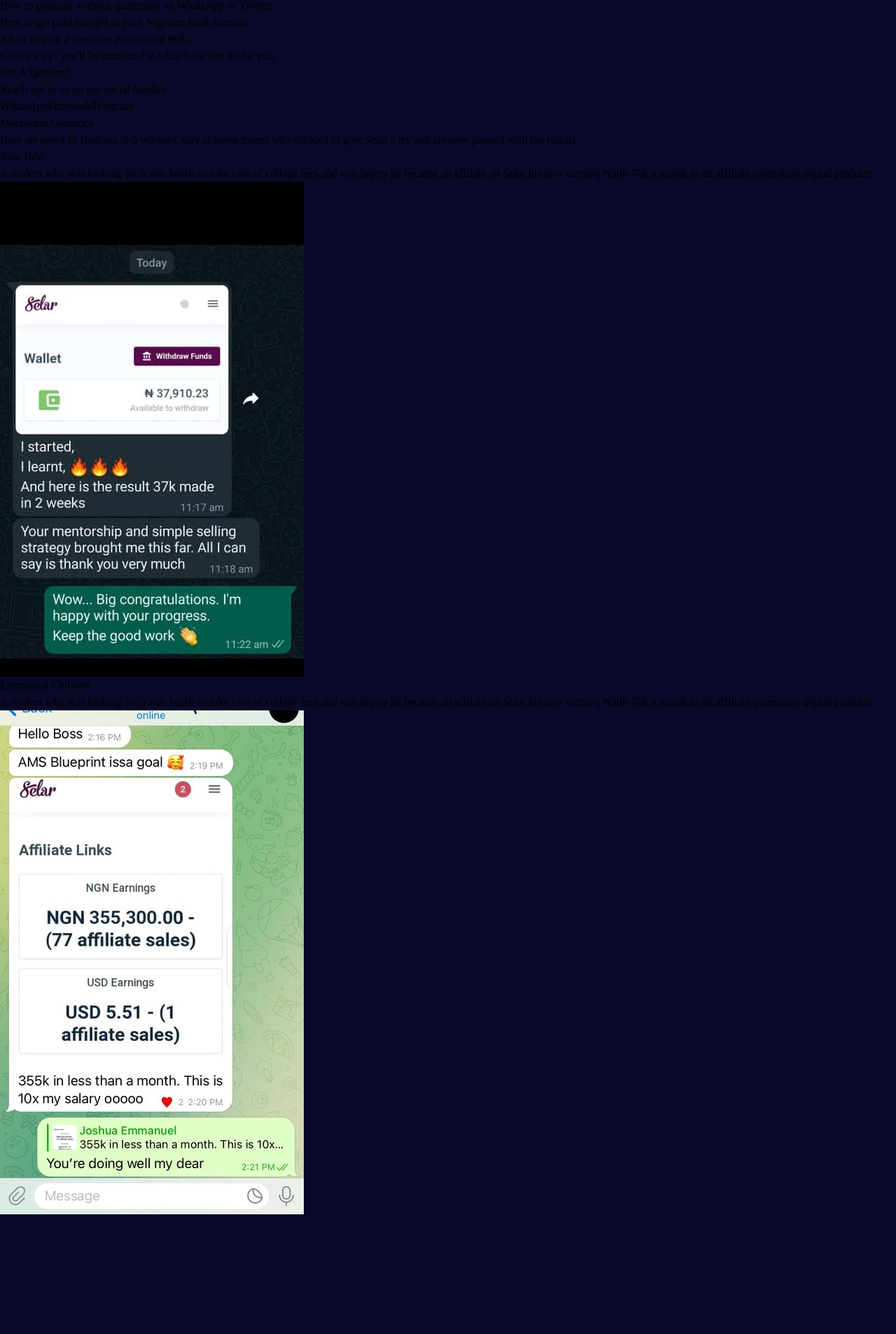
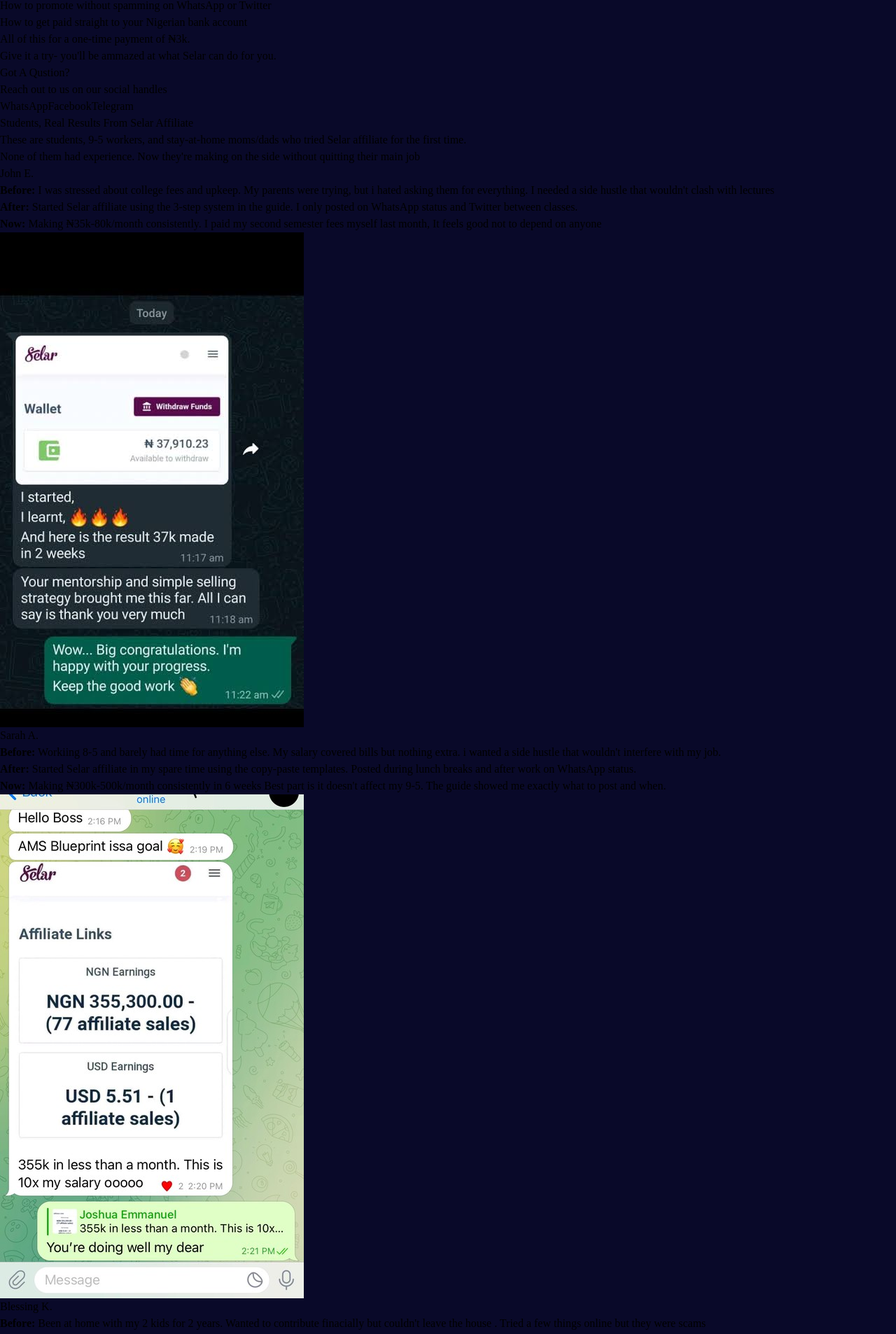
Before and after one commit to nwanoruovictory87-web/selar-guide, a React (Vite) app: page / in a window 1280 px wide. Shown: the part 880-2786 px from the top of the page at 70% size. Before the commit the page ends 2615 px from the top, so only its background shows below. Built offline with nearby package versions, Linux system fonts and the light colour scheme.

Commit message:
modifed page

```diff
--- a/src/componets/Home/AboutMe.tsx
+++ b/src/componets/Home/AboutMe.tsx
@@ -6,7 +6,7 @@
           <h5>About Me </h5>
         </span>
       </span>
-      <div className="flex flex-col sm:flex-row sm:gap-3">
+      <div className="flex flex-col  ">
         <span className="mt-4 w-30 h-30 rounded-full bg-gray-500"></span>
         <div className="flex flex-col gap-4 mt-4 sm:mt-10">
           <span className="text-gray-200 font-semibold text-[1.1rem] sm:text-[1.3rem]">
@@ -27,7 +27,7 @@
           </span>
           <div className="mt-3">
             <span className="text-[1.1rem] text-gray-300 font-semibold sm:text-[1.2rem]">
-              <h5>In this guide, i'm gigving you everything i learned.</h5>
+              <h5>In this guide, i'm giving you everything i learned.</h5>
             </span>
             <ul className=" list-disc pl-5 mt-2 text-gray-400 font-medium text-[1.1rem] sm:text-[1.2rem]">
               <li>My real experience working with Selar since 2023</li>
--- a/src/componets/Home/IsSelarAffiliateLegit.tsx
+++ b/src/componets/Home/IsSelarAffiliateLegit.tsx
@@ -7,8 +7,12 @@
           <h5 className="">Is Selar Affilate Legit?</h5>
         </span>
       </span>
-      <span className="w-full h-fit mt-3">
-        <video className="w-full h-full" src={isSelarReal} controls></video>
+      <span className="w-full max-w-[700px] max-h-[50px] h-fit mt-3">
+        <video
+          className="w-full h-full max-h-[50px]"
+          src={isSelarReal}
+          controls
+        ></video>
       </span>
     </div>
   );
--- a/src/componets/Home/Mentorship.tsx
+++ b/src/componets/Home/Mentorship.tsx
@@ -5,25 +5,41 @@
     <div className="w-full pl-5 pr-5 mt-5">
       <span>
         <span className="inline-block pb-2 border-b-2 border-[#7761c9] font-semibold text-gray-200 text-[1.1rem] sm:text-[1.3rem]">
-          <h5>Mentoship Guidance </h5>
+          <h5>Students, Real Results From Selar Affiliate </h5>
         </span>
         <span className="block mt-2 text-gray-400 font-medium text-[1.1rem] sm:text-[1.2rem]">
           <h5>
-            Here are proof of students, 9-5 workers, stay at home moms who
-            decided to give Selar a try and are now pleased with the results
+            These are students, 9-5 workers, and stay-at-home moms/dads who
+            tried Selar affiliate for the first time.
+          </h5>
+          <h5>
+            None of them had experience. Now they're making on the side without
+            quitting their main job{" "}
           </h5>
         </span>
-        <div className="mt-4 flex flex-col gap-4">
+        <div className="mt-4 flex flex-col gap-4 sm:grid sm:grid-cols-3">
           <span className="flex flex-col border-[0.5px] rounded-md border-gray-400">
             <span className="flex flex-col gap-2 pl-2 pr-2 mt-2 mb-2">
               <h5 className="text-gray-200 font-bold text-[1.1rem] sm:text-[1.2rem]">
-                John Udo
+                John E.
               </h5>
               <h5 className="text-gray-400 font-medium text-[1.1rem] sm:text-[1.2rem]">
-                A student who was looking for a side hustle to take care of
-                collage fees and was happy he became an affilate on Selar his
-                now earning &#8358;30k-70k a month as an affiliate promoting
-                digital products
+                <h5 className="text-gray-400 font-medium text-[1.1rem] sm:text-[1.2rem]">
+                  <strong className="text-red-400">Before:</strong> I was
+                  stressed about college fees and upkeep. My parents were
+                  trying, but i hated asking them for everything. I needed a
+                  side hustle that wouldn't clash with lectures{" "}
+                </h5>
+                <h5 className="text-gray-400 font-medium text-[1.1rem] sm:text-[1.2rem]">
+                  <strong className="text-blue-400">After:</strong> Started
+                  Selar affiliate using the 3-step system in the guide. I only
+                  posted on WhatsApp status and Twitter between classes.
+                </h5>
+                <h5 className="text-gray-400 font-medium text-[1.1rem] sm:text-[1.2rem]">
+                  <strong className="text-green-400">Now:</strong> Making
+                  &#8358;35k-80k/month consistently. I paid my second semester
+                  fees myself last month, It feels good not to depend on anyone
+                </h5>
               </h5>
             </span>
             <span>
@@ -33,13 +49,51 @@
           <span className="flex flex-col border-[0.5px] rounded-md border-gray-400">
             <span className="flex flex-col gap-2 pl-2 pr-2 mt-2 mb-2">
               <h5 className="text-gray-200 font-bold text-[1.1rem] sm:text-[1.2rem]">
-                Emmanual Chibuzo
+                Sarah A.
               </h5>
               <h5 className="text-gray-400 font-medium text-[1.1rem] sm:text-[1.2rem]">
-                A student who was looking for a side hustle to take care of
-                collage fees and was happy he became an affilate on Selar his
-                now earning &#8358;30k-70k a month as an affiliate promoting
-                digital products
+                <strong className="text-red-400">Before:</strong> Workiing 8-5
+                and barely had time for anything else. My salary covered bills
+                but nothing extra. i wanted a side hustle that wouldn't
+                interfere with my job.
+              </h5>
+              <h5 className="text-gray-400 font-medium text-[1.1rem] sm:text-[1.2rem]">
+                <strong className="text-blue-400">After:</strong> Started Selar
+                affiliate in my spare time using the copy-paste templates.
+                Posted during lunch breaks and after work on WhatsApp status.
+              </h5>
+              <h5 className="text-gray-400 font-medium text-[1.1rem] sm:text-[1.2rem]">
+                <strong className="text-green-400">Now:</strong> Making
+                &#8358;300k-500k/month consistently in 6 weeks Best part is it
+                doesn't affect my 9-5. The guide showed me exactly what to post
+                and when.
+              </h5>
+            </span>
+            <span>
+              <img className="w-full h-full" src={proof2}></img>
+            </span>
+          </span>
+          <span className="flex flex-col border-[0.5px] rounded-md border-gray-400">
+            <span className="flex flex-col gap-2 pl-2 pr-2 mt-2 mb-2">
+              <h5 className="text-gray-200 font-bold text-[1.1rem] sm:text-[1.2rem]">
+                Blessing K.
+              </h5>
+              <h5 className="text-gray-400 font-medium text-[1.1rem] sm:text-[1.2rem]">
+                <strong className="text-red-400">Before:</strong> Been at home
+                with my 2 kids for 2 years. Wanted to contribute finacially but
+                couldn't leave the house . Tried a few things online but they
+                were scams
+              </h5>
+              <h5 className="text-gray-400 font-medium text-[1.1rem] sm:text-[1.2rem]">
+                <strong className="text-blue-400">After:</strong> Joined Selar
+                affiliate through this guide. I only work 1-2 hours daily when
+                the kids nap.
+              </h5>
+              <h5 className="text-gray-400 font-medium text-[1.1rem] sm:text-[1.2rem]">
+                <strong className="text-green-400">Now:</strong> Making
+                &#8358;25k-60k/month from my phone. I've been able to pay for my
+                daughter's school fees without asking my husband for extra
+                money. No products, no shipping, just posting.
               </h5>
             </span>
             <span>
@@ -47,6 +101,12 @@
             </span>
           </span>
         </div>
+        <span className="block mt-2 text-gray-400 font-medium text-[1.1rem] sm:text-[1.2rem]">
+          <h5>
+            These people started with the same &#8358;3k guide your'e about to
+            get. The only difference is they took action 30 days ago
+          </h5>
+        </span>
       </span>
     </div>
   );
--- a/src/componets/Top/Head.tsx
+++ b/src/componets/Top/Head.tsx
@@ -7,16 +7,16 @@
         </span>
       </div>
       <div className="flex w-full justify-center mt-5 pl-5 pr-5">
-        <h1 className="text-[1.4rem] font-bold  font-sans text-green-700">
+        <h1 className="text-[1.4rem] font-bold  font-sans text-[#7761c9]">
           What If I Told You Could Be Earning &#8358;50k-&#8358;300k/Month - All
           You Need Is A Phone, Good Internet, And 1hr/Day?{" "}
         </h1>
       </div>
       <div className="flex w-full  justify-center mt-4 pl-5 pr-5 text-gray-300 font-medium">
         <h5 className="max-w-260 text-[1rem] sm:text-[1.1rem]">
-          With one time payment of &#8358;3k affiliate registraton fee you get
-          acccess to Selar + a complete guide that takes you fom total begnner
-          to professional affiliate marketer. No product needed. No shipping. No
+          With one time payment of &#8358;3k affiliate fee you get acccess to
+          Selar + a complete guide that takes you fom total begnner to
+          professional affiliate marketer. No product needed. No shipping. No
           store You promote and earn 50-80% commisson.{" "}
         </h5>
       </div>
```
Also changed, not shown: src/componets/Top/WhatsAffilateMarketng.tsx (+12 -10 lines).
